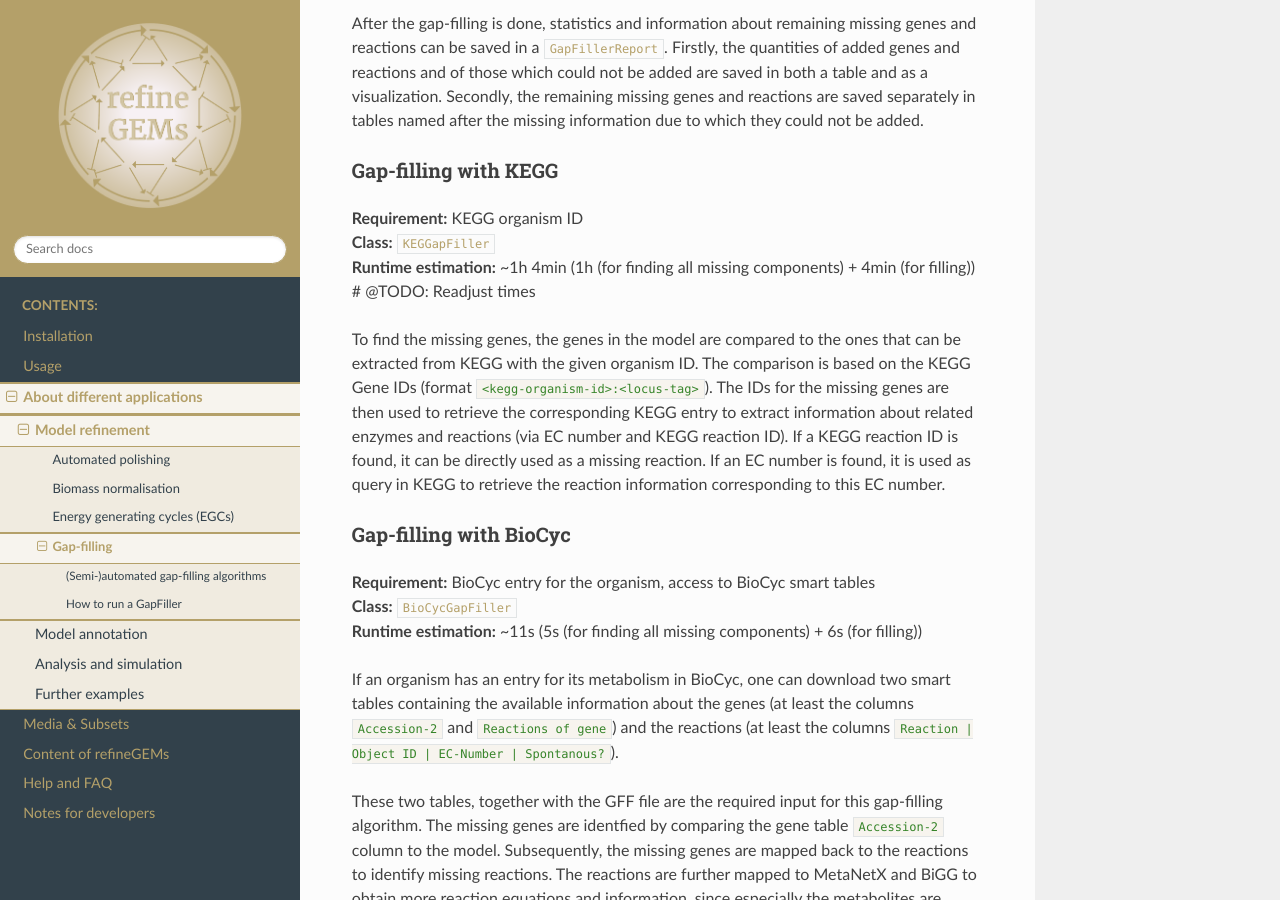
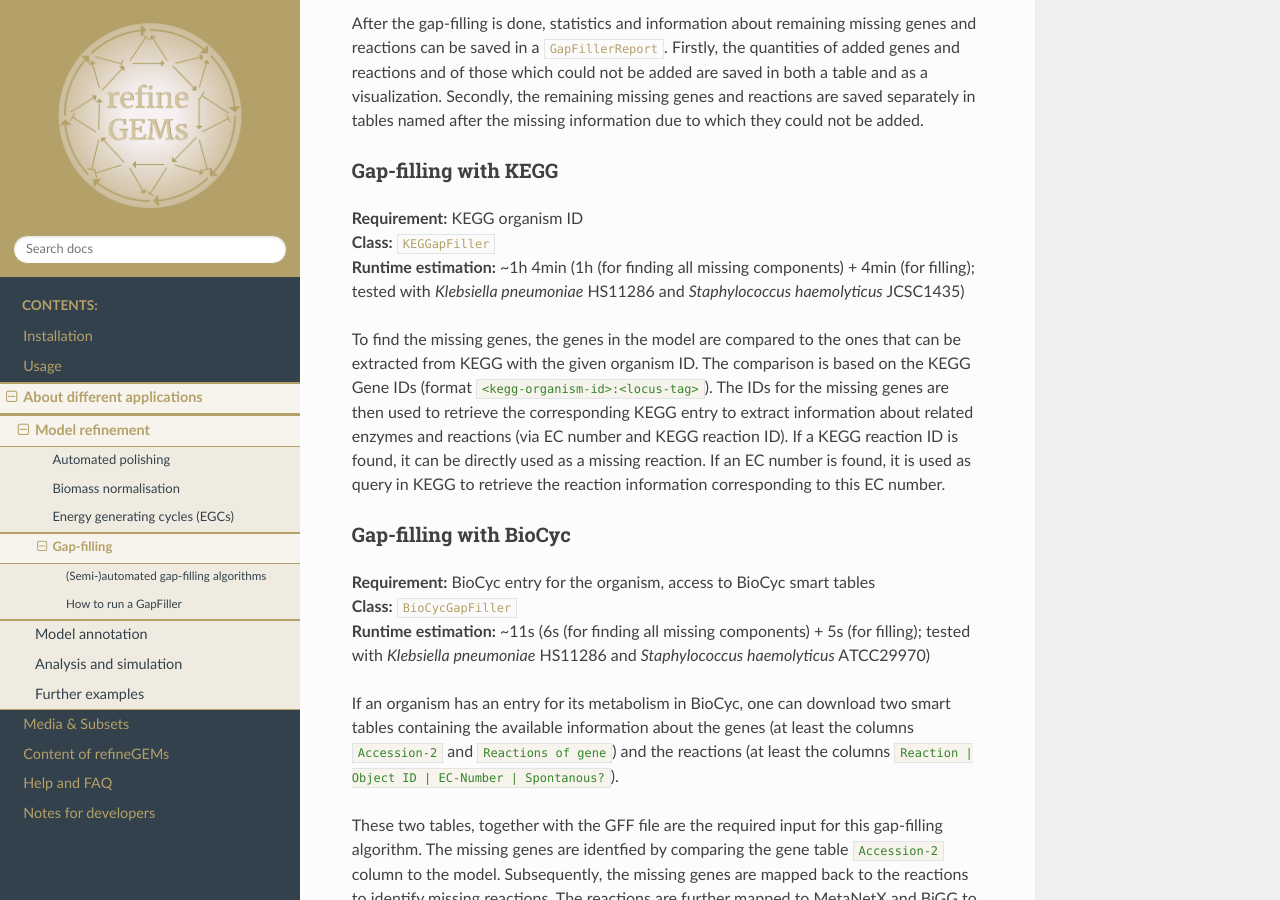
Before and after one commit to draeger-lab/refinegems, a Sphinx documentation site: the page built from docs/source/modules-desc/gapfill.rst, in a window 1280 px wide and 900 px high, scrolled down 1901 px. Built offline with Sphinx 7.4.7 and the Read the Docs theme 3.1.0, drawn with Linux system fonts in a browser that asks for light colours; some of the changed text lies outside the part shown.

Commit message:
Update run times in gapfill.rst #121 #162

```diff
--- a/docs/source/modules-desc/gapfill.rst
+++ b/docs/source/modules-desc/gapfill.rst
@@ -72,7 +72,7 @@ Gap-filling with KEGG
 
 | **Requirement:** KEGG organism ID
 | **Class:** :py:class:`~refinegems.classes.gapfill.KEGGapFiller`
-| **Runtime estimation:** ~1h 4min (1h (for finding all missing components) + 4min (for filling)) # @TODO: Readjust times
+| **Runtime estimation:** ~1h 4min (1h (for finding all missing components) + 4min (for filling); tested with *Klebsiella pneumoniae* HS11286 and *Staphylococcus haemolyticus* JCSC1435)
 
 To find the missing genes, the genes in the model are compared to the ones that can be
 extracted from KEGG with the given organism ID. The comparison is based on the KEGG
@@ -89,7 +89,7 @@ Gap-filling with BioCyc
 
 | **Requirement:** BioCyc entry for the organism, access to BioCyc smart tables
 | **Class:** :py:class:`~refinegems.classes.gapfill.BioCycGapFiller`
-| **Runtime estimation:** ~11s (5s (for finding all missing components) + 6s (for filling))
+| **Runtime estimation:** ~11s (6s (for finding all missing components) + 5s (for filling); tested with *Klebsiella pneumoniae* HS11286 and *Staphylococcus haemolyticus* ATCC29970)
 
 If an organism has an entry for its metabolism in BioCyc, one can download two smart tables
 containing the available information about the genes (at least the columns ``Accession-2`` and
@@ -138,7 +138,7 @@ Gap-filling with a GFF (and a DIAMOND database)
 
 | **Requirement:** Protein GFF (RefSeq or GenBank format), DIAMOND database file (+ database mapping file)
 | **Class:** :py:class:`~refinegems.classes.gapfill.GeneGapFiller`
-| **Runtime estimation:** ~3min (1min (for finding all missing components without NCBI) + 2min (for filling))
+| **Runtime estimation:** ~3min (1min (for finding all missing components without NCBI) + 2min (for filling); tested with *Klebsiella pneumoniae* HS11286 and *Staphylococcus haemolyticus* from a private collection)
 
 In contrast to the other gap-filling options, this one can be applied, if the organism has no database entry.
 Therefore, this gap-filling algorithm also works with newly discovered strains.
```
